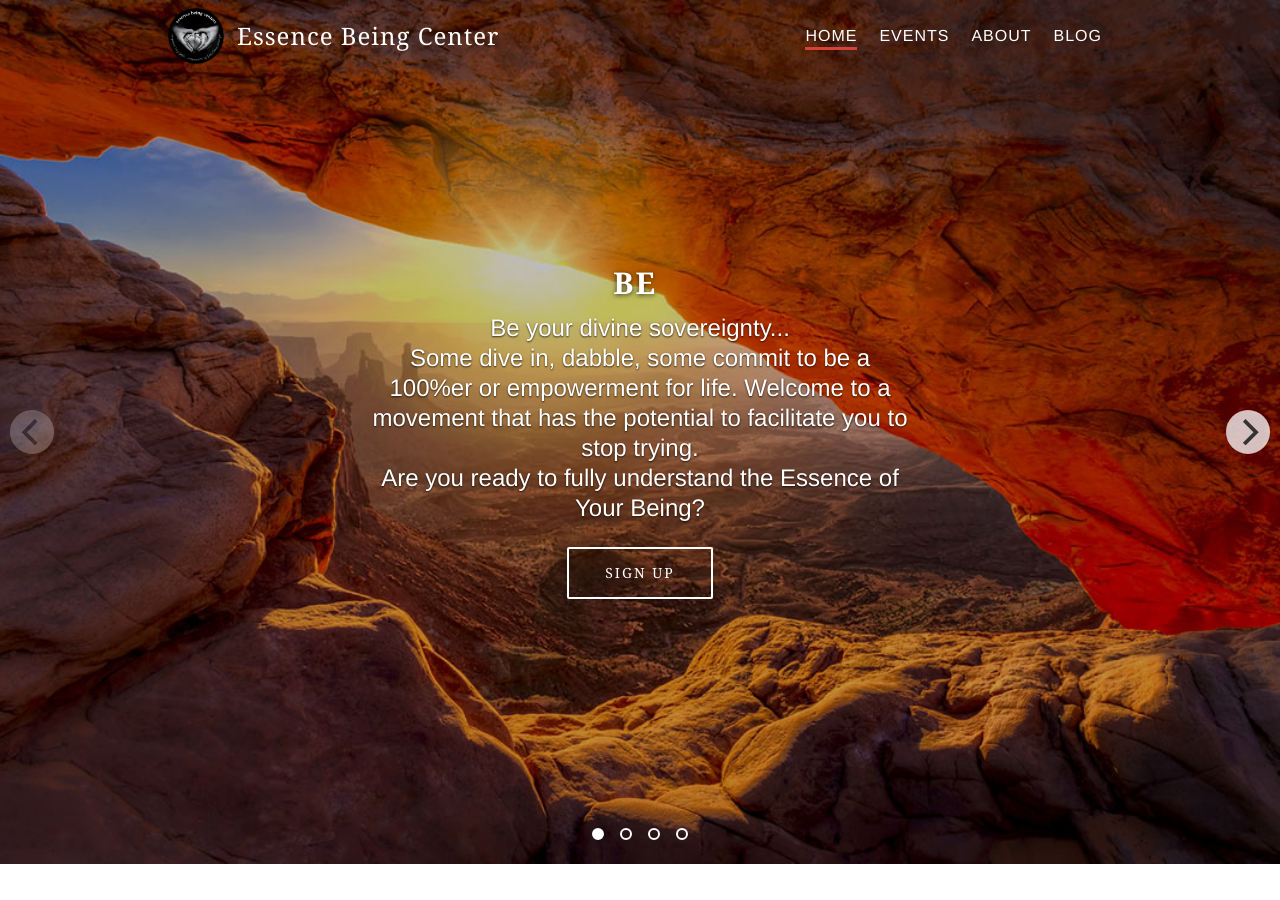
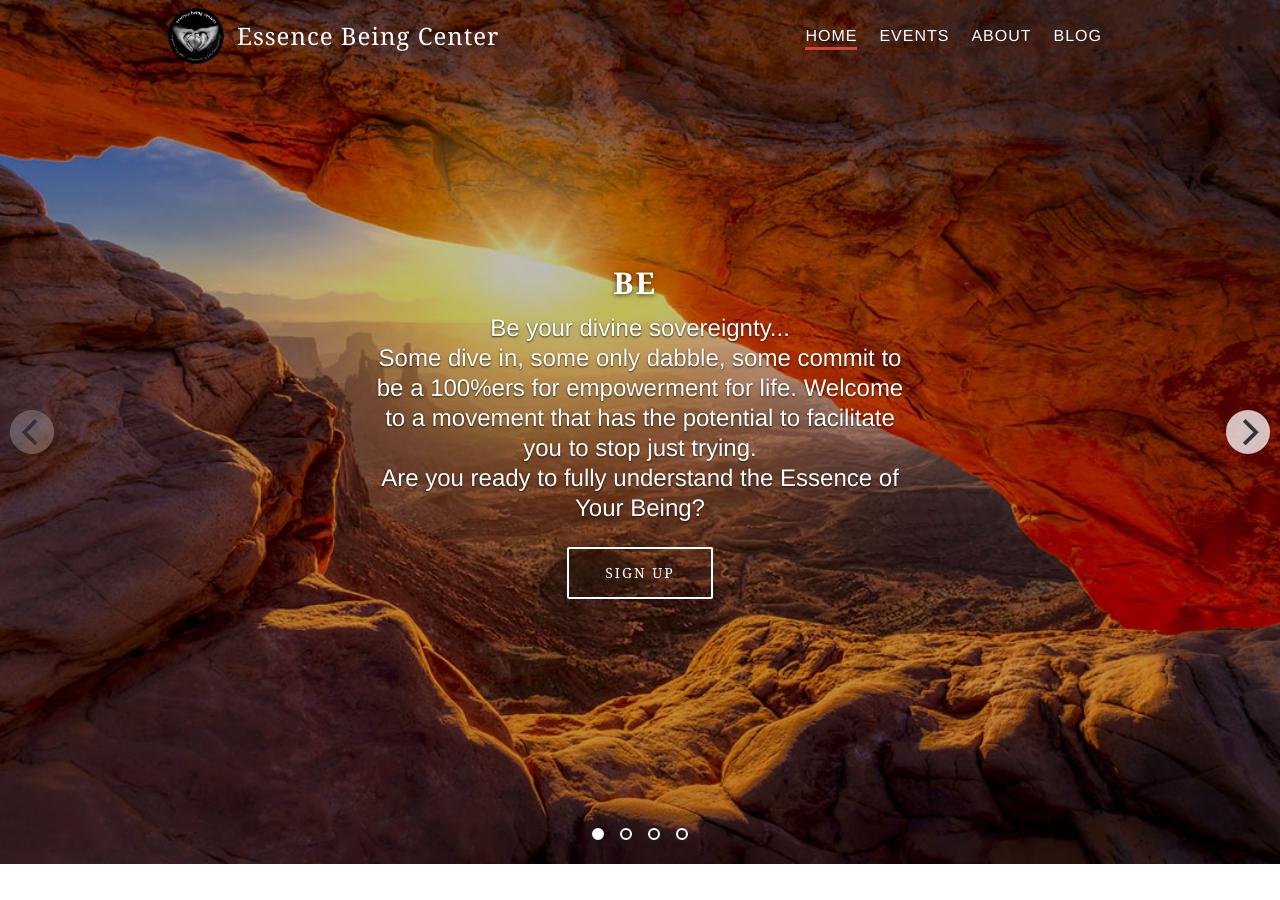
Before and after one commit to kevaleb/essencebeingcenter, a Jekyll site: the page built from _main-pages/home.html, in a window 1280 px wide and 900 px high. Built offline with Jekyll 4.4.1, drawn with Linux system fonts in a browser that asks for light colours; nearby versions of some CDN libraries.

Commit message:
Updated '_main-pages/home.html' via CloudCannon

```diff
--- a/_main-pages/home.html
+++ b/_main-pages/home.html
@@ -13,7 +13,7 @@
 	<div class="gallery-cell first-cell" style="background-image: url('/images/banners/arch.jpg');">
 		<hgroup>
 			<h1 class="editable">BE&nbsp;</h1>
-			<p class="editable">Be your divine sovereignty...<br />Some dive in, dabble, some commit to be a 100%er or empowerment for life. Welcome to a movement that has the potential to facilitate you to stop trying.<br />Are you ready to fully understand the Essence of Your Being?</p>
+			<p class="editable">Be your divine sovereignty...<br />Some dive in, some only dabble, some commit to be a 100%ers for empowerment for life. Welcome to a movement that has the potential to facilitate you to stop just trying.<br />Are you ready to fully understand the Essence of Your Being?</p>
 			<a href="#" class="button outline white">Sign Up</a>
 		</hgroup>
 	</div>
```
